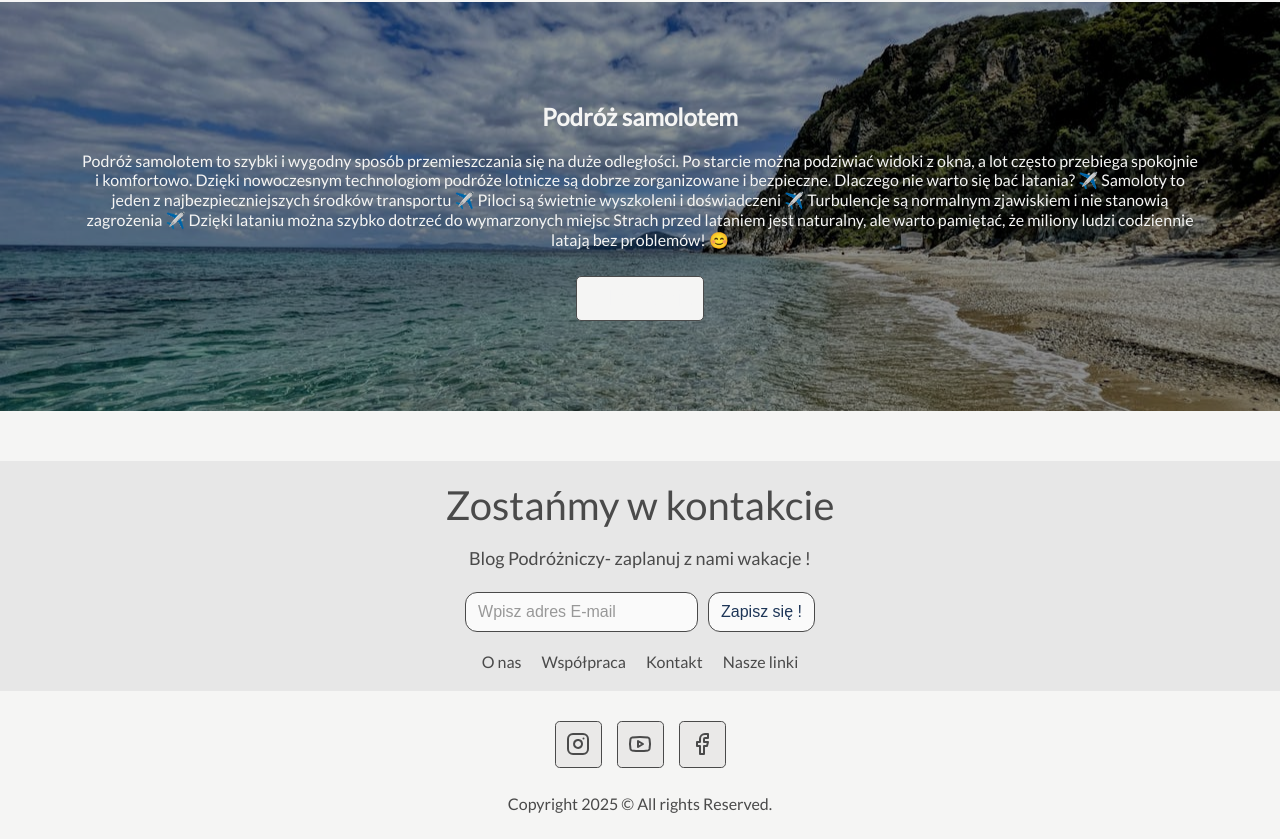
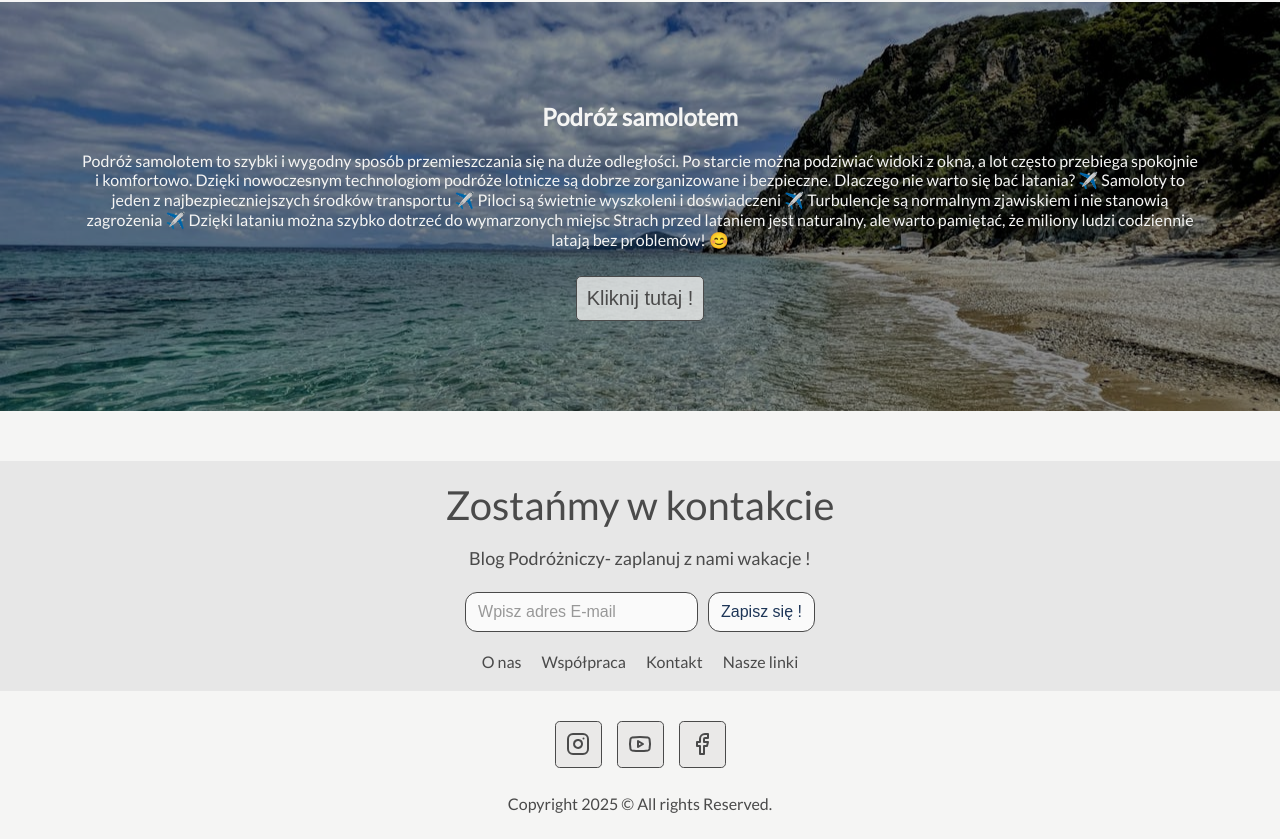
Before and after one commit to bartoszsmorawski/travel__blog, a Vue app: page / in a window 1280 px wide. Shown: the part 2204-3043 px from the top of the page. Built offline with nearby package versions, Linux system fonts and the light colour scheme.

Commit message:
Change bgc and text color in FotoSectionBaner.vue

```diff
--- a/src/components/organisms/FotoSectionBaner.vue
+++ b/src/components/organisms/FotoSectionBaner.vue
@@ -2,7 +2,7 @@
     <section class="FotoBaner">
         <h2 class="Title">{{ title }}</h2>
         <p class="Description">{{ description }}</p>
-        <BasicButton color="#F5F5F4" buttonText="Kliknij tutaj !"/>
+        <BasicButton  buttonColor="#f5f5f4c4" color="#4A4A4A" buttonText="Kliknij tutaj !"/>
     </section>
 
 </template>
```
